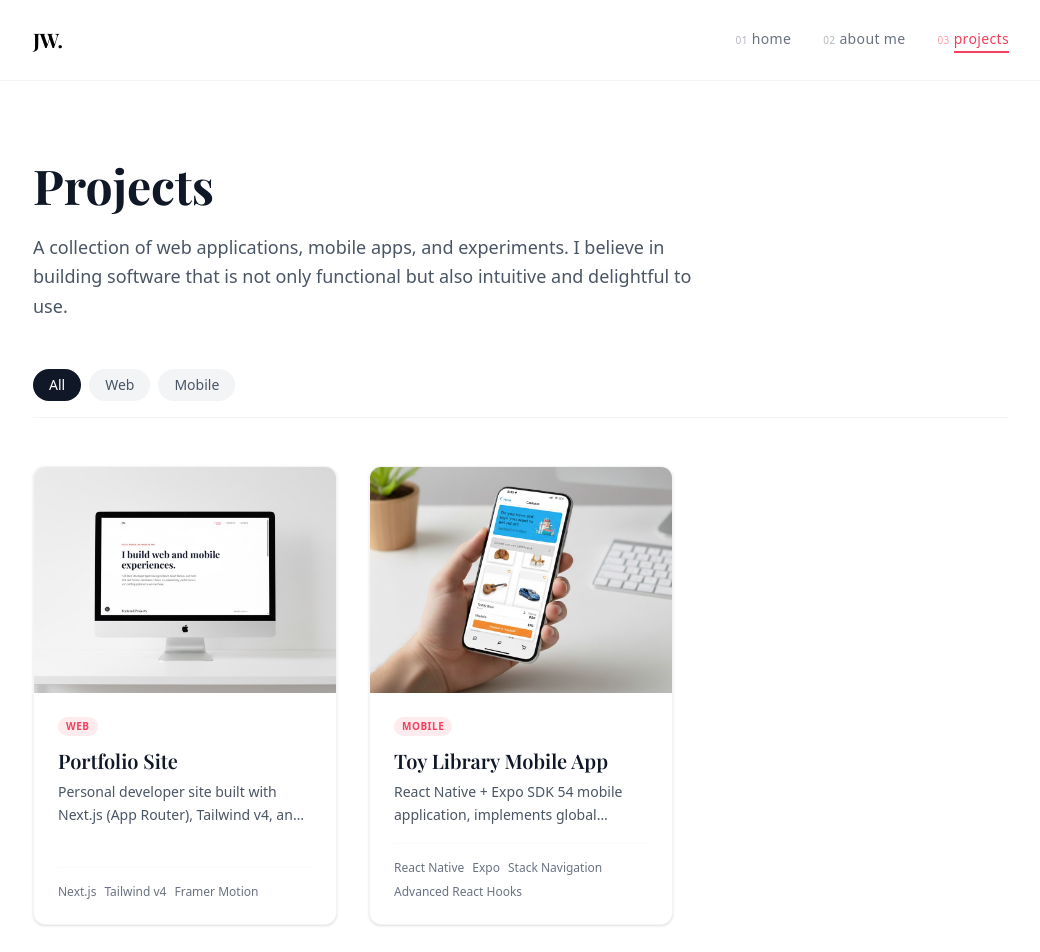
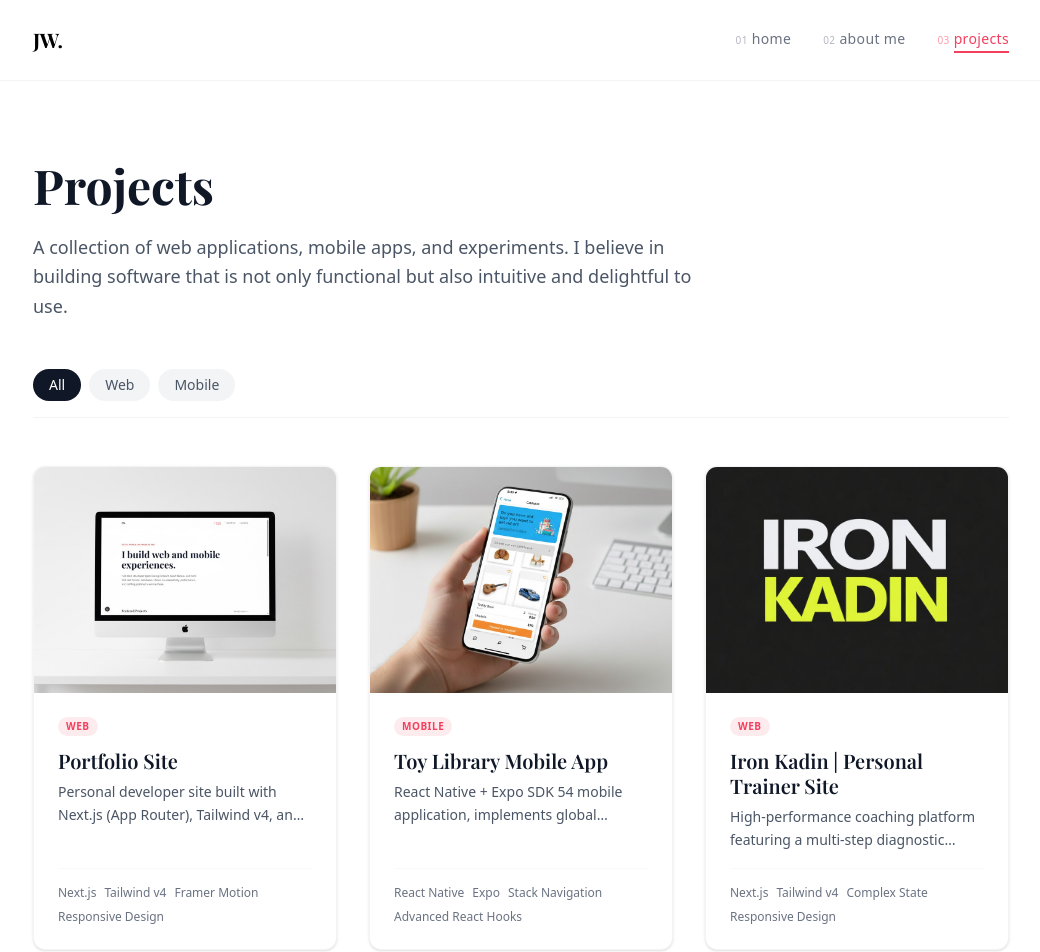
Before and after one commit to jjooeew/my-portfolio, a Next.js app: page /projects in a window 1280 px wide. Shown: the top 952 px of the page, without its empty margins (119-1159 px from the left). Built offline with nearby package versions, Linux system fonts and the light colour scheme; a web font is replaced by a local one.

Commit message:
Added iron kadin site to portfolio and fixed up external links to sites

```diff
--- /dev/null
+++ b/src/app/projectDetail/page.tsx
@@ -0,0 +1,19 @@
+
+
+
+
+
+
+
+
+export default function ProjectDetail() {
+
+
+    return (
+        <div>
+
+        </div>
+    )
+
+
+}
--- a/src/app/projects/projects.data.ts
+++ b/src/app/projects/projects.data.ts
@@ -13,11 +13,11 @@ export const projects: Project[] = [
     title: "Portfolio Site",
     description:
       "Personal developer site built with Next.js (App Router), Tailwind v4, and Framer Motion.",
-    tags: ["Next.js", "Tailwind v4", "Framer Motion"],
-    href: "http://localhost:3000/",
+    tags: ["Next.js", "Tailwind v4", "Framer Motion", "Responsive Design"],
+    href: "https://joewalker.vercel.app",
     repo: "https://github.com/jjooeew/my-portfolio.git",
     images: ["/images/project_portfolio.jpg"],
-    category: ["Web"]
+    category: ["Web"],
   },
   // {
   //   title: "AI Job Board",
@@ -43,6 +43,16 @@ export const projects: Project[] = [
     tags: ["React Native", "Expo", "Stack Navigation", "Advanced React Hooks"],
     images: ["/images/project_toyapp.jpg"],
     repo: "https://github.com/jjooeew/ToyLibraryApp.git",
-    category: ["Mobile"]
+    category: ["Mobile"],
   },
+{
+    title: "Iron Kadin | Personal Trainer Site",
+    description:
+      "High-performance coaching platform featuring a multi-step diagnostic application system, complex state management, and a premium dark-mode aesthetic.",
+    tags: ["Next.js", "Tailwind v4", "Complex State", "Responsive Design"],
+    href: "ironkadin.vercel.app",
+    images: ["/images/project_iron-kadin.png"],
+    repo: "https://ironkadin.vercel.app",
+    category: ["Web"],
+},
 ];
```
Also changed, not shown: public/images/project_iron-kadin.png (added).
